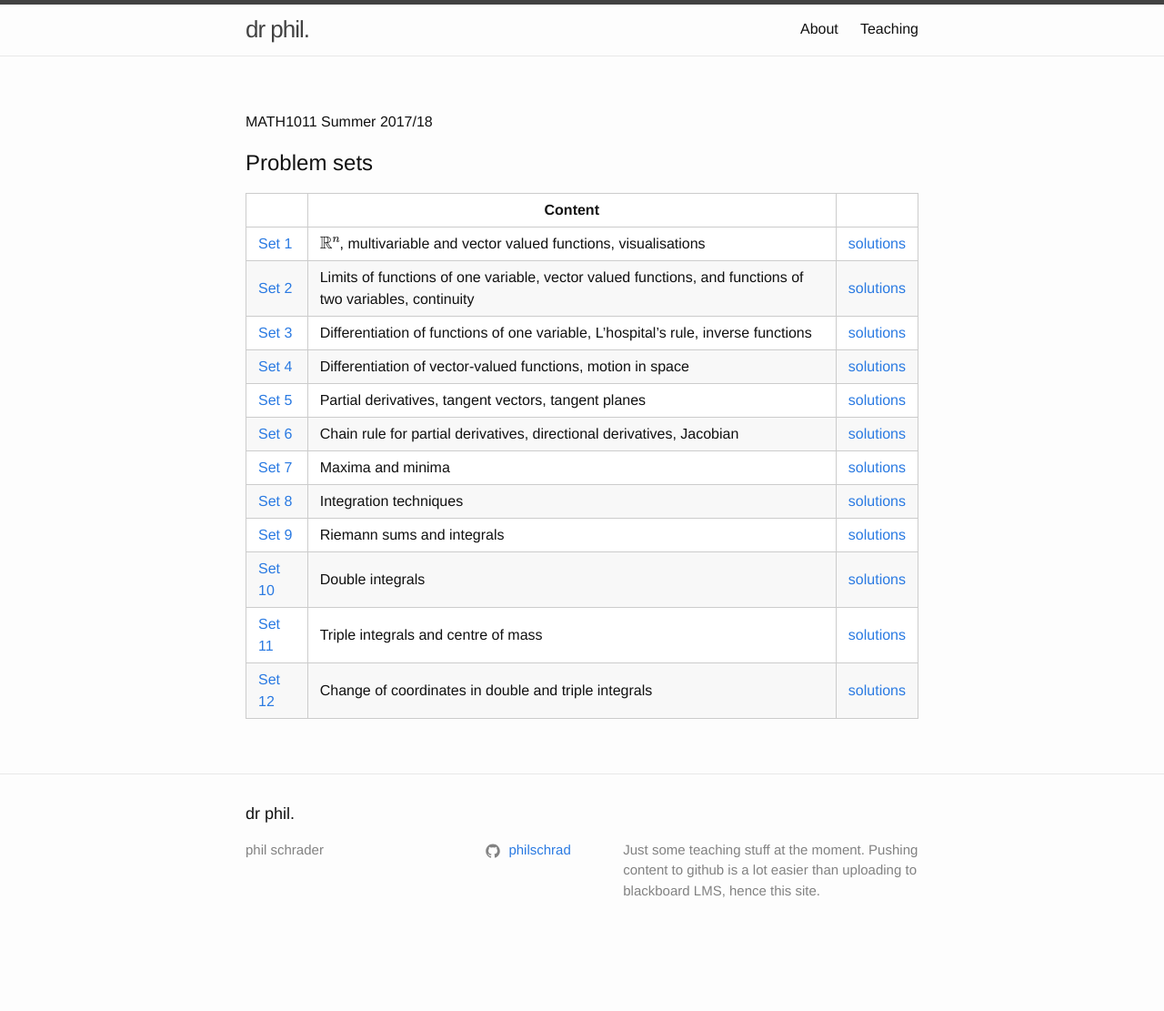
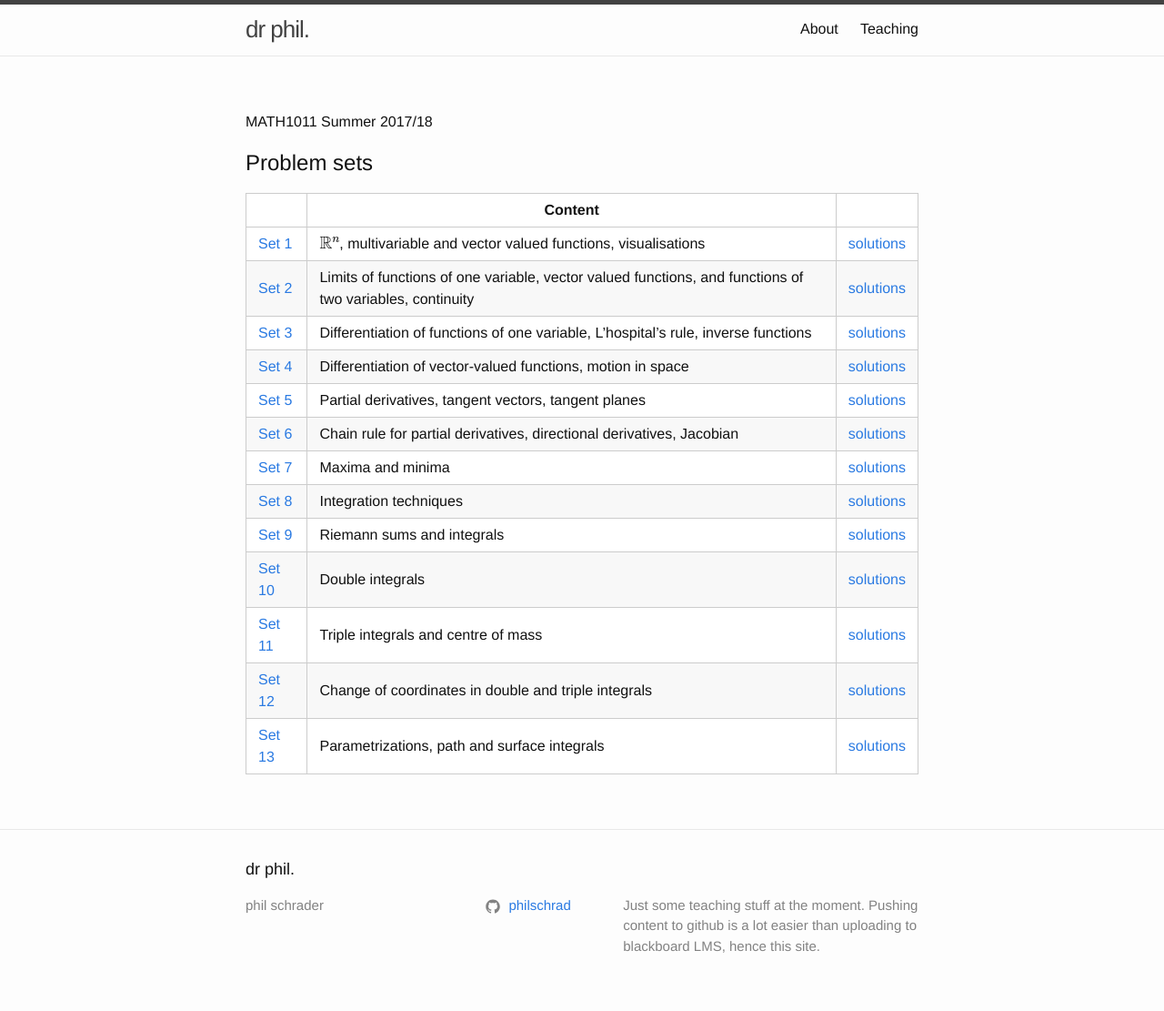
Before and after one commit to philschrad/philschrad.github.io, a Jekyll site: the page built from pages/MATH1011_problems.md, in a window 1280 px wide. Shown: the whole page at 91% size. Built offline with Jekyll 4.4.1, drawn with Linux system fonts in a browser that asks for light colours; formulas are drawn with MathJax 3; before the commit the page ends 1050 px from its top, so only the background shows below that.

Commit message:
problem sets

```diff
--- a/pages/MATH1011_problems.md
+++ b/pages/MATH1011_problems.md
@@ -20,3 +20,4 @@ MATH1011 Summer 2017/18
 [Set 10](https://lms.uwa.edu.au/bbcswebdav/courses/MATH1011_TS-SUMM-B_2018/problem%20sets/workshop_10.pdf)| Double integrals| [solutions](https://lms.uwa.edu.au/bbcswebdav/courses/MATH1011_TS-SUMM-B_2018/problem%20sets/workshop_10_soln.pdf)
 [Set 11](https://lms.uwa.edu.au/bbcswebdav/courses/MATH1011_TS-SUMM-B_2018/problem%20sets/workshop_11.pdf)| Triple integrals and centre of mass| [solutions](https://lms.uwa.edu.au/bbcswebdav/courses/MATH1011_TS-SUMM-B_2018/problem%20sets/workshop_11_soln.pdf)
 [Set 12](https://lms.uwa.edu.au/bbcswebdav/courses/MATH1011_TS-SUMM-B_2018/problem%20sets/workshop_12.pdf)| Change of coordinates in double and triple integrals | [solutions](https://lms.uwa.edu.au/bbcswebdav/courses/MATH1011_TS-SUMM-B_2018/problem%20sets/workshop_12_soln.pdf)
+[Set 13](https://lms.uwa.edu.au/bbcswebdav/courses/MATH1011_TS-SUMM-B_2018/problem%20sets/workshop_13.pdf)| Parametrizations, path and surface integrals | [solutions](https://lms.uwa.edu.au/bbcswebdav/courses/MATH1011_TS-SUMM-B_2018/problem%20sets/workshop_13_soln.pdf)
```
Also changed, not shown: pages/MATH1012_problems.md (+1 -0 lines).
